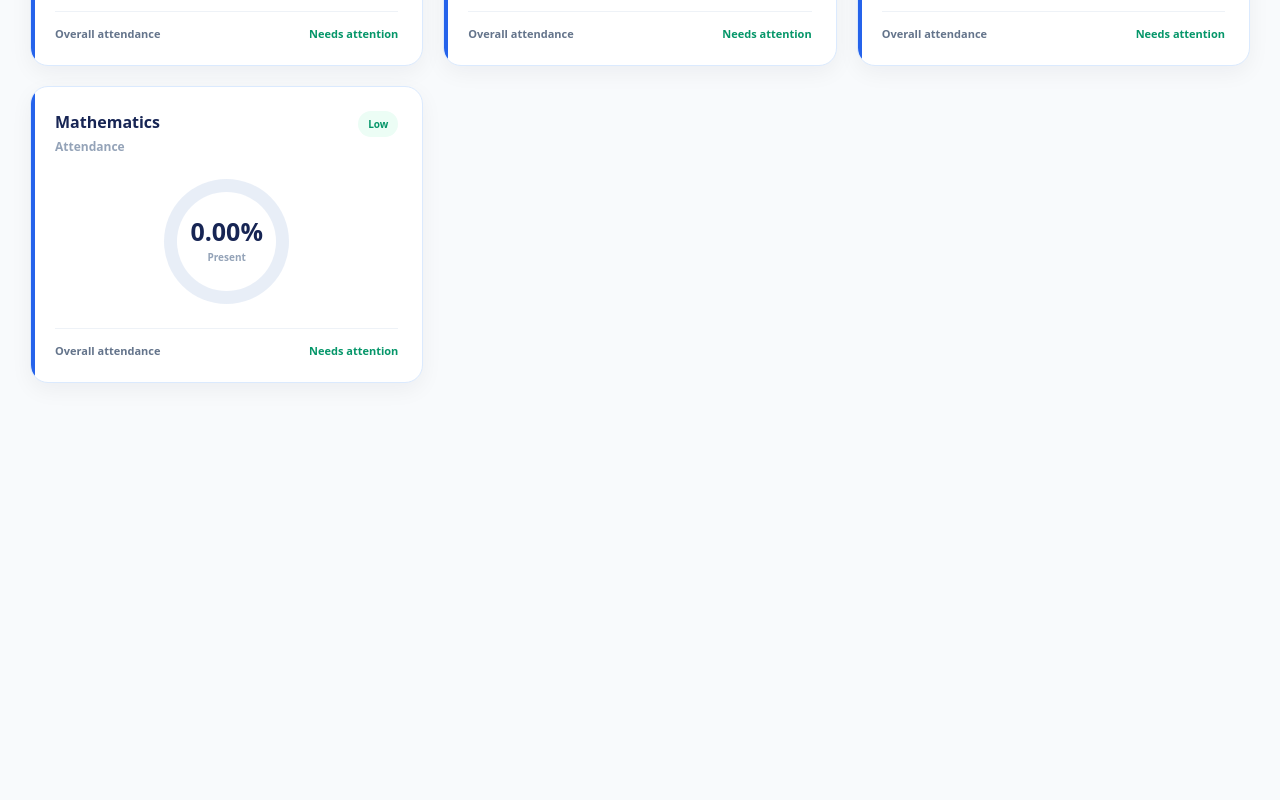
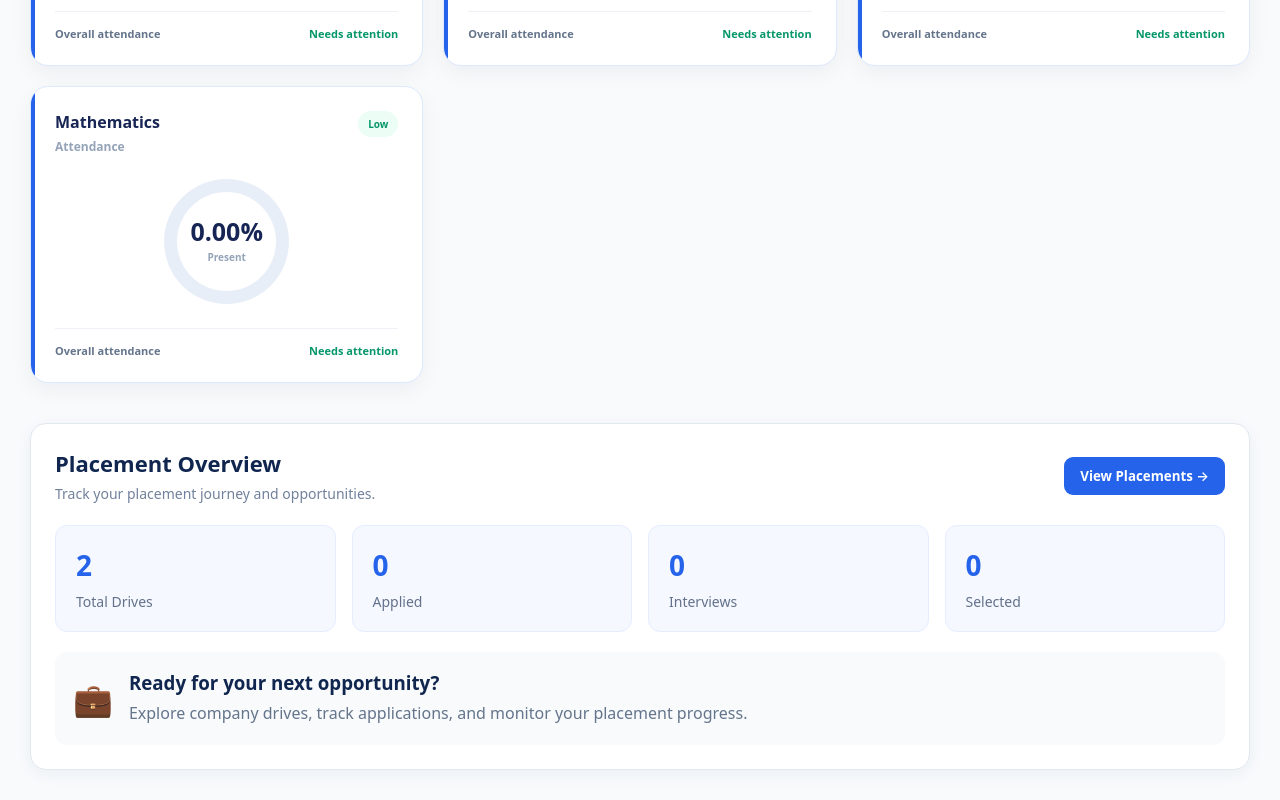
Before and after one commit to 74nandini-dot/CAMPUSflow, a React (Vite) app: page / in a window 1280 px wide. Shown: the part 1531-2331 px from the top of the page. Before the commit the page ends 1984 px from the top, so only its background shows below. Built offline with nearby package versions, Linux system fonts and the light colour scheme.

Commit message:
placement feature added

```diff
--- a/src/App.jsx
+++ b/src/App.jsx
@@ -12,6 +12,7 @@ import Placement from './pages/placement'
 import { SubjectProvider } from './context/SubjectContext'
 import { TaskProvider } from './context/TaskContext'
 import { AttendanceProvider } from './context/AttendanceContext'
+import { PlacementProvider } from './context/PlacementContext'
 
 
 function App() {
@@ -22,6 +23,7 @@ function App() {
   }
 
   return (
+    <PlacementProvider>
     <SubjectProvider>
       <TaskProvider>
         <AttendanceProvider>
@@ -93,6 +95,7 @@ function App() {
         </AttendanceProvider>
       </TaskProvider>
     </SubjectProvider>
+    </PlacementProvider>
   )
 }
 
--- a/src/context/AttendanceContext.jsx
+++ b/src/context/AttendanceContext.jsx
@@ -1,9 +1,24 @@
-import { createContext, useState } from "react";
+import { createContext, useState, useEffect} from "react";
 
 export const AttendanceContext = createContext();
 
 export function AttendanceProvider({ children }) {
-  const [attendance, setAttendance] = useState({});
+  const [attendance, setAttendance] = useState(() => {
+  try {
+    const savedAttendance = localStorage.getItem("attendance");
+
+    return savedAttendance
+      ? JSON.parse(savedAttendance)
+      : {};
+  } catch (error) {
+    console.error("Failed to load attendance:", error);
+    return {};
+  }
+});
+
+  useEffect(() => {
+  localStorage.setItem("attendance", JSON.stringify(attendance));
+}, [attendance]);
 
   return (
     <AttendanceContext.Provider
--- /dev/null
+++ b/src/context/PlacementContext.jsx
@@ -0,0 +1,50 @@
+
+import { createContext, useState, useEffect } from 'react'
+
+const initialPlacements = [
+  {
+    id: 1,
+    company: 'TCS',
+    role: 'Software Developer',
+    package: '7 LPA',
+    driveDate: '2026-10-15',
+    eligibility: 'CGPA 6.5+',
+    status: 'Open',
+  },
+  {
+    id: 2,
+    company: 'Accenture',
+    role: 'Associate Software Engineer',
+    package: '6.5 LPA',
+    driveDate: '2026-10-18',
+    eligibility: 'CGPA 6.0+',
+    status: 'Open',
+  },
+]
+
+export const PlacementContext = createContext()
+
+export function PlacementProvider({ children }) {
+  const [placements, setPlacements] = useState(() => {
+    try {
+      const savedPlacements = localStorage.getItem('placements')
+
+      return savedPlacements
+        ? JSON.parse(savedPlacements)
+        : initialPlacements
+    } catch (error) {
+      console.error('Failed to load placements:', error)
+      return initialPlacements
+    }
+  })
+
+  useEffect(() => {
+    localStorage.setItem('placements', JSON.stringify(placements))
+  }, [placements])
+
+  return (
+    <PlacementContext.Provider value={{ placements, setPlacements }}>
+      {children}
+    </PlacementContext.Provider>
+  )
+}
--- a/src/context/SubjectContext.jsx
+++ b/src/context/SubjectContext.jsx
@@ -1,10 +1,26 @@
-import { createContext, useState } from "react";
+
+import { createContext, useState, useEffect } from "react";
 import { subjects as initialSubjects } from "../data/subjects";
 
 export const SubjectContext = createContext();
 
 export function SubjectProvider({ children }) {
-  const [subjectList, setSubjectList] = useState(initialSubjects);
+  const [subjectList, setSubjectList] = useState(() => {
+    try {
+      const savedSubjects = localStorage.getItem("subjects");
+
+      return savedSubjects
+        ? JSON.parse(savedSubjects)
+        : initialSubjects;
+    } catch (error) {
+      console.error("Failed to load subjects:", error);
+      return initialSubjects;
+    }
+  });
+
+  useEffect(() => {
+    localStorage.setItem("subjects", JSON.stringify(subjectList));
+  }, [subjectList]);
 
   return (
     <SubjectContext.Provider
--- a/src/context/TaskContext.jsx
+++ b/src/context/TaskContext.jsx
@@ -1,4 +1,4 @@
-import { createContext, useState } from "react";
+import { createContext, useState, useEffect } from "react";
 
 const initialTasks = [
   {
@@ -27,7 +27,20 @@ const initialTasks = [
 export const TaskContext = createContext();
 
 export function TaskProvider({ children }) {
-  const [taskList, setTaskList] = useState(initialTasks);
+ const [taskList, setTaskList] = useState(() => {
+  try {
+    const savedTasks = localStorage.getItem("tasks");
+
+    return savedTasks ? JSON.parse(savedTasks) : initialTasks;
+  } catch (error) {
+    console.error("Failed to load tasks:", error);
+    return initialTasks;
+  }
+});
+
+  useEffect(() => {
+  localStorage.setItem("tasks", JSON.stringify(taskList));
+}, [taskList]);
 
   return (
     <TaskContext.Provider
--- a/src/pages/Dashboard/Dashboard.css
+++ b/src/pages/Dashboard/Dashboard.css
@@ -880,3 +880,108 @@
 .attendance-card {
   cursor: pointer;
 }
+
+/* Placement Overview */
+.dashboard-placement {
+  display: block;
+  width: 100%;
+  box-sizing: border-box;
+  margin-top: 32px;
+  padding: 24px;
+  background: #ffffff;
+  border: 1px solid #e2e8f0;
+  border-radius: 16px;
+  box-shadow: 0 4px 16px rgba(31, 65, 114, 0.06);
+}
+
+.dashboard-placement .placement-heading {
+  display: flex;
+  justify-content: space-between;
+  align-items: center;
+  gap: 16px;
+  margin-bottom: 22px;
+}
+
+.dashboard-placement .placement-heading h2 {
+  margin: 0 0 6px;
+  color: #10264f;
+  font-size: 22px;
+}
+
+.dashboard-placement .placement-heading p {
+  margin: 0;
+  color: #71809c;
+  font-size: 14px;
+}
+
+.dashboard-placement .placement-heading button {
+  padding: 10px 16px;
+  border: none;
+  border-radius: 9px;
+  background: #2563eb;
+  color: #ffffff;
+  font-weight: 600;
+  cursor: pointer;
+}
+
+.dashboard-placement-stats {
+  display: grid;
+  grid-template-columns: repeat(4, minmax(0, 1fr));
+  gap: 16px;
+  margin-bottom: 20px;
+}
+
+.dashboard-placement-stat {
+  min-width: 0;
+  padding: 20px;
+  background: #f5f8ff;
+  border: 1px solid #e5edff;
+  border-radius: 12px;
+}
+
+.dashboard-placement-stat h3 {
+  margin: 0 0 8px;
+  color: #2563eb;
+  font-size: 28px;
+}
+
+.dashboard-placement-stat p {
+  margin: 0;
+  color: #63718b;
+  font-size: 14px;
+}
+
+.dashboard-placement-card {
+  display: flex;
+  align-items: center;
+  gap: 16px;
+  padding: 18px;
+  background: #f8fafc;
+  border-radius: 12px;
+}
+
+.dashboard-placement-card h3 {
+  margin: 0 0 6px;
+  color: #10264f;
+}
+
+.dashboard-placement-card p {
+  margin: 0;
+  color: #64748b;
+  line-height: 1.6;
+}
+
+.placement-icon {
+  font-size: 32px;
+}
+
+@media (max-width: 700px) {
+  .dashboard-placement-stats {
+    grid-template-columns: repeat(2, minmax(0, 1fr));
+  }
+
+  .dashboard-placement .placement-heading {
+    align-items: flex-start;
+    flex-direction: column;
+  }
+}
--- a/src/pages/Dashboard/Dashboard.jsx
+++ b/src/pages/Dashboard/Dashboard.jsx
@@ -3,6 +3,7 @@ import { useContext } from 'react'
 import { TaskContext } from '../../context/TaskContext'
 import { AttendanceContext } from '../../context/AttendanceContext'
 import { SubjectContext } from '../../context/SubjectContext'
+import { PlacementContext } from '../../context/PlacementContext'
 
 import './Dashboard.css'
 
@@ -17,6 +18,28 @@ function Dashboard() {
   const { taskList } = useContext(TaskContext)
   const { subjectList } = useContext(SubjectContext)
   const { attendance } = useContext(AttendanceContext)
+
+  const { placements } = useContext(PlacementContext)
+
+const totalDrives = placements.length
+
+
+const appliedCount = placements.filter(
+  (placement) =>
+    placement.hasApplied ||
+    ['Applied', 'Interview', 'Selected', 'Rejected'].includes(placement.status)
+).length
+
+const interviewCount = placements.filter(
+  (placement) =>
+    placement.hasInterviewed ||
+    ['Interview', 'Selected', 'Rejected'].includes(placement.status)
+).length
+
+const selectedCount = placements.filter(
+  (placement) => placement.status === 'Selected'
+).length
+
 
   const totalTasks = taskList.length
 
@@ -208,8 +231,60 @@ function Dashboard() {
           })}
 
         </div>
+      </section>
 
-      </section>
+            {/* Placement Overview */}
+            <section className="dashboard-placement">
+              <div className="placement-heading">
+                <div>
+                  <h2>Placement Overview</h2>
+                  <p>Track your placement journey and opportunities.</p>
+                </div>
+
+                <button
+                  type="button"
+                  onClick={() => navigate('/placement')}
+                >
+                  View Placements →
+                </button>
+              </div>
+
+
+            <div className="dashboard-placement-stats">
+              <div className="dashboard-placement-stat">
+                <h3>{totalDrives}</h3>
+                <p>Total Drives</p>
+              </div>
+
+              <div className="dashboard-placement-stat">
+                <h3>{appliedCount}</h3>
+                <p>Applied</p>
+              </div>
+
+              <div className="dashboard-placement-stat">
+                <h3>{interviewCount}</h3>
+                <p>Interviews</p>
+              </div>
+
+              <div className="dashboard-placement-stat">
+                <h3>{selectedCount}</h3>
+                <p>Selected</p>
+              </div>
+            </div>
+
+
+              <div className="dashboard-placement-card">
+                <div className="placement-icon">💼</div>
+                <div>
+                  <h3>Ready for your next opportunity?</h3>
+                  <p>
+                    Explore company drives, track applications, and monitor
+                    your placement progress.
+                  </p>
+                </div>
+              </div>
+            </section>
+
 
     </div>
   )
--- a/src/pages/placement.jsx
+++ b/src/pages/placement.jsx
@@ -1,54 +1,44 @@
-import { useState } from 'react'
+import { useContext } from 'react'
+import { PlacementContext } from '../context/PlacementContext'
 import './placement.css'
 function Placement() {
-  const [placements, setPlacements] = useState([
-    {
-      id: 1,
-      company: "TCS",
-      role: "Software Developer",
-      package: "7 LPA",
-      driveDate: "2026-10-15",
-      eligibility: "CGPA 6.5+",
-      status: "Open",
-    },
-    {
-      id: 2,
-      company: "Accenture",
-      role: "Associate Software Engineer",
-      package: "6.5 LPA",
-      driveDate: "2026-10-18",
-      eligibility: "CGPA 6.0+",
-      status: "Open",
-    },
-  ])
+  const { placements, setPlacements } = useContext(PlacementContext)
 
-  const handleStatusChange = (id, newStatus) => {
-  setPlacements(
-    placements.map((placement) =>
-      placement.id === id
-        ? { ...placement, status: newStatus }
-        : placement
-    )
+
+const handleStatusChange = (id, newStatus) => {
+  setPlacements((currentPlacements) =>
+    currentPlacements.map((placement) => {
+      if (placement.id !== id) return placement
+
+      return {
+        ...placement,
+        status: newStatus,
+        hasApplied: placement.hasApplied || newStatus === 'Applied' || newStatus === 'Interview' || newStatus === 'Selected' || newStatus === 'Rejected',
+        hasInterviewed: placement.hasInterviewed || newStatus === 'Interview' || newStatus === 'Selected' || newStatus === 'Rejected',
+      }
+    })
   )
 }
 
     const totalDrives = placements.length;
 
-    const appliedCount = placements.filter(
-    (placement) => placement.status === "Applied"
-    ).length;
 
-    const interviewCount = placements.filter(
-    (placement) => placement.status === "Interview"
-    ).length;
+const appliedCount = placements.filter(
+  (placement) => placement.hasApplied || ['Applied', 'Interview', 'Selected', 'Rejected'].includes(placement.status)
+).length
 
-    const selectedCount = placements.filter(
-    (placement) => placement.status === "Selected"
-    ).length;
+const interviewCount = placements.filter(
+  (placement) => placement.hasInterviewed || ['Interview', 'Selected', 'Rejected'].includes(placement.status)
+).length
 
-    const rejectedCount = placements.filter(
-  (placement) => placement.status === "Rejected"
+const selectedCount = placements.filter(
+  (placement) => placement.status === 'Selected'
 ).length
+
+const rejectedCount = placements.filter(
+  (placement) => placement.status === 'Rejected'
+).length
+
 
   return (
     <div className="placement-page">
```
